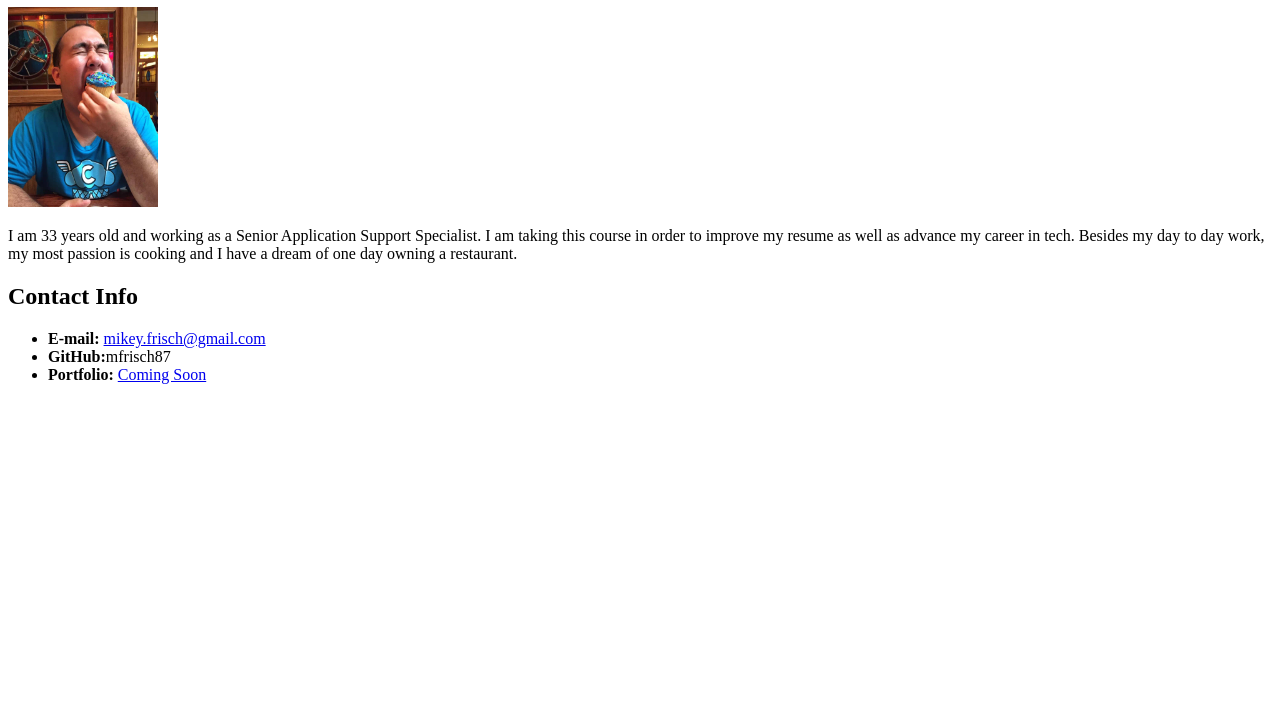
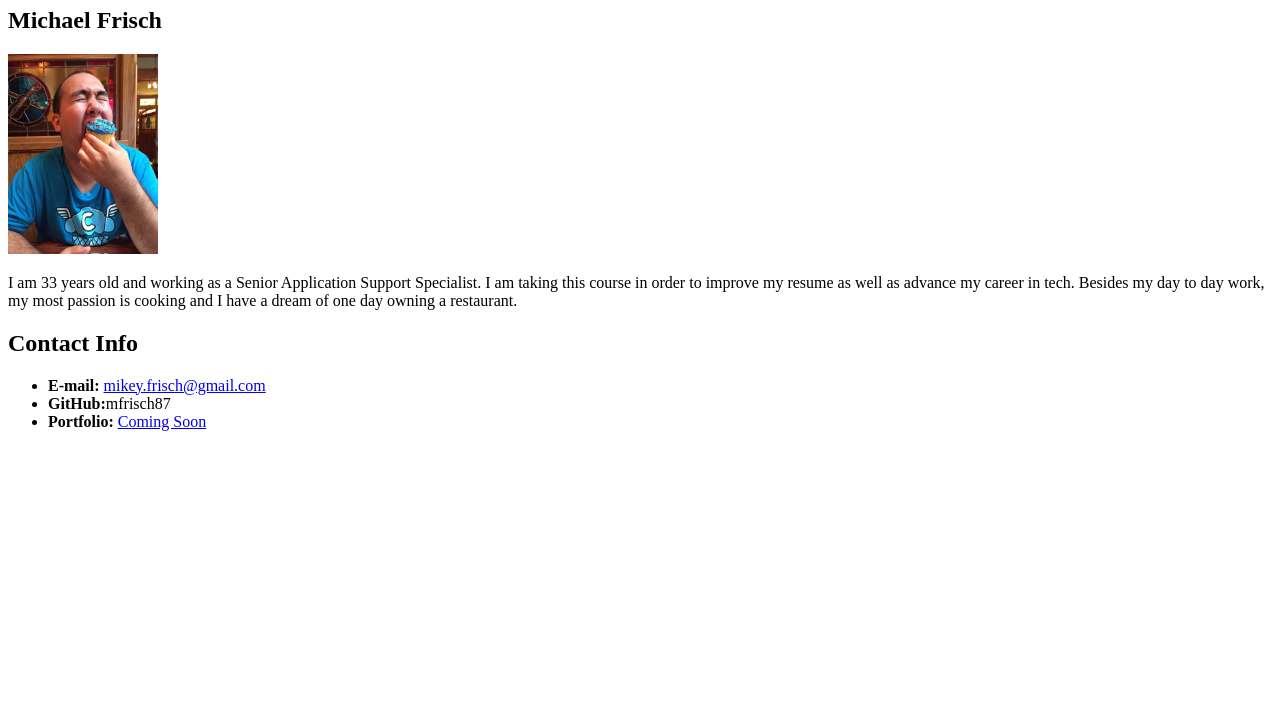
Before and after one commit to mfrisch87/Student-Bio, a plain HTML site: page index.html in a window 1280 px wide. Shown: the part 73-800 px from the top of the page. Drawn offline with Linux system fonts and the light colour scheme.

Commit message:
updated index.html with name

```diff
--- a/index.html
+++ b/index.html
@@ -3,6 +3,7 @@
 <head><title>Student Bio</title></head>
 <body>
 <h1>Student Bio</h1>
+<h2>Michael Frisch</h2>
 <img src="cupcakemikey.jpg" height="200px" width="auto">
 <p>
     I am 33 years old and working as a Senior Application Support Specialist. I am taking this course in order to improve my resume as well as advance my career in tech. Besides my day to day work, my most passion is cooking and I have a dream of one day owning a restaurant.
```
